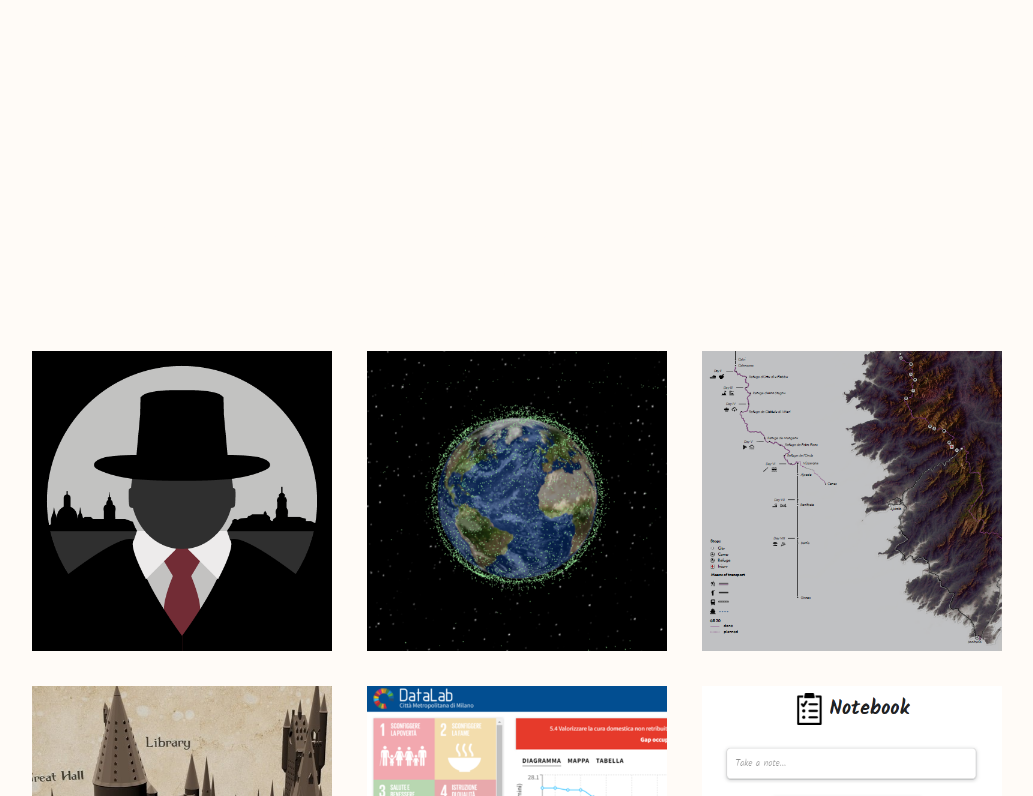
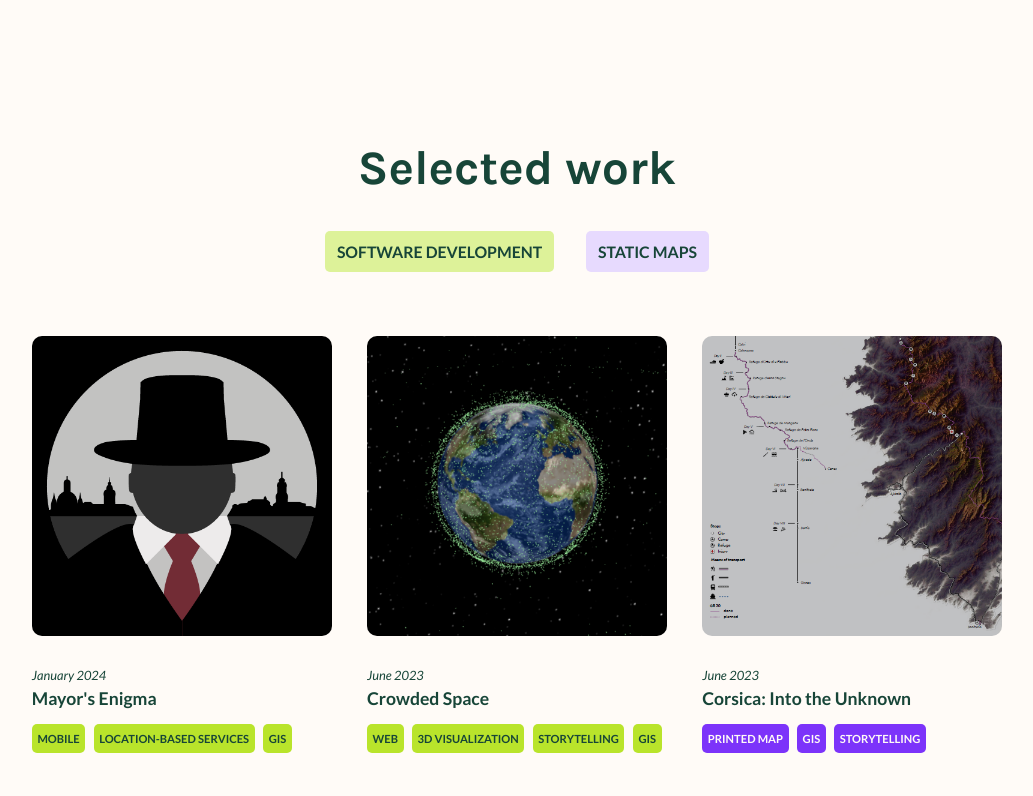
Before and after one commit to janlyczakowski/jan_lyczakowski_portfolio, a React (Create React App) app: page / in a window 1280 px wide. Shown: the part 1664-2460 px from the top of the page, without its empty margins (123-1156 px from the left). Built offline with nearby package versions, Linux system fonts and the light colour scheme.

Commit message:
selected work section changed

```diff
--- a/src/components/MyWork.jsx
+++ b/src/components/MyWork.jsx
@@ -5,91 +5,86 @@ import { PORTFOLIO_ITEMS } from '../utils/constants';
 import styles from '../css/MyWork.module.css';
 
 function MyWork() {
-  const [currentGenericCategory, setCurrentGenericCategory] = useState('all');
-  const [currentTechCategory, setCurrentTechCategory] = useState('all');
+  // Initial categories
+  const categories = ['software development', 'static maps'];
 
-  const handleCategoryChange = (category, type) => {
-    if (type === 'generic_category') {
-      setCurrentGenericCategory(category);
-    } else {
-      setCurrentTechCategory(category);
-    }
+  // Initialize state with all categories active
+  const initialActiveCategories = {};
+  categories.forEach((category) => {
+    initialActiveCategories[category] = true;
+  });
+
+  const [activeCategories, setActiveCategories] = useState(
+    initialActiveCategories
+  );
+  const [clickedCategory, setClickedCategory] = useState(null);
+
+  // Toggle active status of a category
+  const toggleCategory = (category) => {
+    setActiveCategories((prevState) => {
+      const newState = { ...prevState, [category]: !prevState[category] };
+      // Ensure at least one category remains active
+      const activeCount = Object.values(newState).filter(Boolean).length;
+      if (activeCount === 0) {
+        newState[category] = true;
+      }
+      return newState;
+    });
+    setClickedCategory(category);
+  };
+  // Check if there is at least one other active category
+  const hasOtherActiveCategories = (category) => {
+    return (
+      Object.values(activeCategories).filter((isActive, index) => {
+        const currentCategory = categories[index];
+        return isActive && currentCategory !== category;
+      }).length > 0
+    );
   };
 
-  const isCategoryActive = (category, type) => {
-    if (type === 'generic_category') {
-      return currentGenericCategory === category;
-    } else {
-      return currentTechCategory === category;
-    }
+  // Handle mouse leave to reset clicked state
+  const handleMouseLeave = () => {
+    setClickedCategory(null);
   };
 
   return (
     <section id={styles['work']}>
-      <h2 className={'section__title'}>My work</h2>
-      <ul className={`${styles.categories} ${styles.generic_categories}`}>
-        {['all', 'geo-spatial', 'other'].map((category) => (
+      <h2 className={'section_title'}>Selected work</h2>
+      <ul className={styles.categories}>
+        {categories.map((category) => (
           <li
             key={category}
             className={`${styles.category} ${
-              isCategoryActive(category, 'generic_category') && styles.active
-            }`}
-            onClick={() => handleCategoryChange(category, 'generic_category')}
-            data-filter="generic_category"
-            id={category}
+              activeCategories[category] ? styles.active : styles.inactive
+            } ${
+              activeCategories[category] && hasOtherActiveCategories(category)
+                ? styles.canHover
+                : ''
+            } ${clickedCategory === category ? styles.clicked : ''}`}
+            onClick={() => toggleCategory(category)}
+            onMouseLeave={handleMouseLeave}
+            id={styles[`${category.split(' ')[0]}_${category.split(' ')[1]}`]}
           >
             {category}
           </li>
         ))}
       </ul>
-
-      <ul className={styles.categories}>
-        {[
-          'all',
-          'html',
-          'css',
-          'javascript',
-          'three js',
-          'leaflet',
-          'react',
-          'java',
-          'luciadlightspeed',
-          'arcgis pro',
-          'adobe',
-        ].map((category) => (
-          <li
-            key={category}
-            className={`${styles.category} ${
-              isCategoryActive(category, 'category_tech') && styles.active
-            }`}
-            onClick={() => handleCategoryChange(category, 'category_tech')}
-            data-filter="category_tech"
-            id={category}
-          >
-            {category.charAt(0).toUpperCase() + category.slice(1)}
-          </li>
-        ))}
-      </ul>
-      <div className={styles.portfolio}>
-        {PORTFOLIO_ITEMS.map((item, index) => {
-          const dataSpecCorrect = item.dataSpec.includes(currentTechCategory);
-          const dataGenCorrect = item.dataGen.includes(currentGenericCategory);
-          const elementVisible = dataSpecCorrect && dataGenCorrect;
-
-          return elementVisible ? (
+      <div className={styles.projects_container}>
+        {PORTFOLIO_ITEMS.filter((item) => activeCategories[item.category]).map(
+          (item, index) => (
             <PortfolioItem
               key={index}
               navigateTo={item.navigateTo}
-              dataSpec={item.dataSpec}
-              dataGen={item.dataGen}
+              category={item.category}
               dataAttribute={item.dataAttribute}
               srcImg={item.srcImg}
               altImg={item.altImg}
-              coverText={item.coverText}
+              title={item.title}
               date={item.date}
+              keywords={item.keywords}
             />
-          ) : null;
-        })}
+          )
+        )}
       </div>
     </section>
   );
--- a/src/components/PortfolioItem.jsx
+++ b/src/components/PortfolioItem.jsx
@@ -7,41 +7,45 @@ import '../css/index.css';
 function PortfolioItem(props) {
   const {
     navigateTo,
+    category,
     dataSpec,
     dataGen,
     dataAttribute,
     srcImg,
     altImg,
-    coverText,
+    title,
     date,
+    keywords,
   } = props;
-  const [isCoverTextVisible, setIsCoverTextVisible] = useState(false);
+  // const [isCoverTextVisible, setIsCoverTextVisible] = useState(false);
 
-  const onMouseOverHandler = () => {
-    setIsCoverTextVisible(true);
-  };
+  // const onMouseOverHandler = () => {
+  //   setIsCoverTextVisible(true);
+  // };
 
-  const onMouseOutHandler = () => {
-    setIsCoverTextVisible(false);
-  };
+  // const onMouseOutHandler = () => {
+  //   setIsCoverTextVisible(false);
+  // };
 
-  const coverTextStyle = isCoverTextVisible
-    ? `${styles.portfolio_item_cover_text} ${styles.portfolio_item_cover_text_show}`
-    : `${styles.portfolio_item_cover_text}`;
+  // const coverTextStyle = isCoverTextVisible
+  //   ? `${styles.portfolio_item_cover_text} ${styles.portfolio_item_cover_text_show}`
+  //   : `${styles.portfolio_item_cover_text}`;
   return (
+    <div className={styles.project}>
       <Link
         to={navigateTo}
         className={styles.portfolio_item}
-      data-spec={dataSpec}
-      data-gen={dataGen}
-      onMouseOver={onMouseOverHandler}
-      onMouseOut={onMouseOutHandler}
+        data-category={category}
+        // data-gen={dataGen}
+        // onMouseOver={onMouseOverHandler}
+        // onMouseOut={onMouseOutHandler}
       >
-      <div className={coverTextStyle} data-attribute={dataAttribute}>
+        {/* <div className={coverTextStyle} data-attribute={dataAttribute}>
         {coverText}
         <br />
         <span className={styles.cover_text_date}>{date}</span>
-      </div>
+      </div> */}
+
         <img
           src={srcImg}
           alt={altImg}
@@ -49,6 +53,26 @@ function PortfolioItem(props) {
           data-attribute={dataAttribute}
         />
       </Link>
+      <div className={styles.description_container}>
+        <p className={styles.portfolio_date}>{date}</p>
+        <p className={styles.portfolio_title}>{title}</p>
+        <ul className={styles.portfolio_keywords}>
+          {keywords.map((keyword, index) => {
+            return (
+              <li
+                key={index}
+                className={`${styles.keyword} ${[
+                  styles[`${category.split(' ')[0]}_${category.split(' ')[1]}`],
+                ]}`}
+                data-category={category}
+              >
+                {keyword}
+              </li>
+            );
+          })}
+        </ul>
+      </div>
+    </div>
   );
 }
 
--- a/src/css/MyWork.module.css
+++ b/src/css/MyWork.module.css
@@ -1,13 +1,120 @@
+#work {
+  padding-top: 8em;
+}
+
+.categories {
+  display: flex;
+  margin-bottom: 3em;
+  margin-top: 0;
+  justify-content: center;
+  color: var(--clr-background-dark);
+  padding: 0;
+  flex-wrap: wrap;
+  font-size: 1rem;
+  font-size: 0.7em;
+}
+
+.category {
+  font-weight: var(--fw-extra-bold);
+  list-style: none;
+  padding: 0.5em 0.75em;
+  border-radius: 5px;
+  margin: 0 auto 1rem auto;
+  text-transform: uppercase;
+  transition: background-color 0.25s ease-in-out;
+  cursor: pointer;
+  background-color: var(--clr-background-light);
+}
+
+.category#software_development.active,
+.category#software_development.inactive:hover,
+.category#software_development.inactive:focus {
+  background-color: var(--clr-light-highlight-one);
+}
+.category#static_maps.active,
+.category#static_maps.inactive:hover,
+.category#static_maps.inactive:focus {
+  background-color: var(--clr-light-highlight-two);
+}
+
+.category.clicked.category.clicked {
+  pointer-events: none !important;
+}
+
+.category.active.canHover:hover,
+.category.active.canHover:focus {
+  background-color: var(--clr-background-light) !important;
+}
+
+.projects_container {
+  display: grid;
+  justify-content: center;
+  grid-template-columns: repeat(auto-fit, minmax(200px, 300px));
+  grid-gap: 2em;
+}
+.project {
+  display: flex;
+  flex-direction: column;
+}
+.portfolio_item {
+  /* background: var(--clr-grey); */
+  border-radius: 10px;
+  overflow: hidden;
+  transition: visibility 1s linear;
+  position: relative;
+  margin-bottom: 1rem;
+}
 .portfolio_img {
   transition: transform 750ms ease-in-out, opacity 250ms linear;
+  /* margin-bottom: 1rem; */
 }
-.invisible {
-  display: none;
+.portfolio_img:hover,
+.portfolio_item:focus .portfolio_img {
+  transform: scale(1.15);
+  opacity: 0.7;
 }
-.visible {
-  display: block;
+.description_container {
+  color: var(--clr-dark-color-text);
 }
-.portfolio_item_cover_text {
+.portfolio_date {
+  font-weight: var(--fw-bold);
+  font-style: italic;
+  font-size: 0.8rem;
+  margin-bottom: 0;
+}
+.portfolio_title {
+  margin-top: 0;
+  font-weight: var(--fw-extra-bold);
+  margin-bottom: 0.5em;
+}
+
+.portfolio_keywords {
+  display: flex;
+  flex-wrap: wrap;
+  list-style: none;
+  padding: 0;
+  font-size: 0.6rem;
+  text-transform: uppercase;
+  font-weight: var(--fw-extra-bold);
+}
+.keyword {
+  padding: 0.5em;
+  border-radius: 5px;
+  margin: 0 0.75em 0.75em 0;
+}
+.keyword:last-of-type {
+  margin-right: 0;
+}
+.keyword.software_development {
+  color: var(--clr-dark-color-text);
+  background-color: var(--clr-light-highlight-four);
+}
+.keyword.static_maps {
+  color: var(--clr-bright-text);
+  background-color: var(--clr-light-highlight-three);
+}
+
+/* .portfolio_item_cover_text {
   display: block;
   position: absolute;
   top: 50%;
@@ -17,79 +124,44 @@
   color: rgb(0, 0, 0);
   transform: translate(-50%, -50%);
   font-weight: var(--fw-bold);
-  /* font-style: italic; */
   visibility: hidden;
   transition: visibility 250ms linear;
 }
 .portfolio_item_cover_text_show {
   visibility: visible;
+} */
+
+@media screen and (min-width: 320px) {
+  .category {
+    margin: 0 1rem 1rem 1rem;
+  }
 }
-.portfolio_item {
-  background: var(--clr-grey);
-  overflow: hidden;
-  transition: visibility 1s linear;
-  position: relative;
+@media screen and (min-width: 600px) {
+  .categories {
+    font-size: 0.8em;
+  }
 }
-.portfolio_img:hover,
-.portfolio_item:focus .portfolio_img {
-  transform: scale(1.15);
-  opacity: 0.3;
+@media screen and (min-width: 800px) {
+  .categories {
+    font-size: 0.9em;
+  }
+  .portfolio_keywords {
+    font-size: 0.7rem;
+  }
 }
-.portfolio {
-  display: grid;
-  justify-content: center;
-  grid-template-columns: repeat(auto-fit, minmax(250px, 300px));
-  grid-gap: 2em;
+/* .cover_text_date {
+  font-size: 0.8em;
+  font-style: italic;
+} */
+
+/* .invisible {
+  display: none;
 }
+.visible {
+  display: block;
+} */
 
-/* #work {
-  padding: 6em 2em 6em 2em;
-} */
-.categories {
-  display: flex;
-  margin-bottom: 3em;
-  justify-content: center;
-  padding: 0;
-  flex-wrap: wrap;
-  font-size: 1rem;
-  font-size: 0.7em;
-}
-.generic_categories {
-  margin-top: 4em;
-}
-.category {
-  color: var(--clr-light);
-  font-weight: var(--fw-bold);
-  list-style: none;
-  margin: 0 1em 1em;
-  text-transform: uppercase;
-  letter-spacing: 1.5px;
-  cursor: pointer;
-}
-
-.category::after {
-  content: '';
-  display: block;
-  height: 1px;
-  width: 0;
-  color: var(--clr-light);
-  background: var(--clr-light);
-  visibility: hidden;
-  transition: width 300ms ease-in-out, visibility 300ms ease-in-out;
-}
-
-.category:hover::after,
-.category:focus::after {
-  visibility: visible;
-  width: 100%;
-}
-/* Exclude transition when the category is active */
-.category.active::after,
-.category.active:focus::after {
-  transition: width 0s ease-in-out, visibility 0s ease-in-out;
-}
-
-.active {
+/* .active {
   border-bottom: 1px solid var(--clr-light);
   pointer-events: none;
 }
@@ -97,14 +169,4 @@
   padding-bottom: 3px;
   border-bottom: 2px solid var(--clr-light);
   pointer-events: none;
-}
-.cover_text_date {
-  font-size: 0.8em;
-  font-style: italic;
-}
-
-@media screen and (min-width: 1000px) {
-  .categories {
-    font-size: 0.9em;
-  }
-}
+} */
--- a/src/css/index.css
+++ b/src/css/index.css
@@ -13,6 +13,7 @@
   --fw-reg: 300;
   --fw-bold: 500;
   --fw-extra-bold: 700;
+  /* --fw-extra-extra-bold: 800; */
 
   --clr-background-light: #fffbf7;
   --clr-background-dark: #174538;
@@ -23,7 +24,7 @@
 
   --clr-light-highlight-one: #ddf299;
   --clr-light-highlight-two: #e7dafe;
-  --clr-light-highlight-three: #6713f9;
+  --clr-light-highlight-three: #7c33fa;
   --clr-light-highlight-four: #b9e42b;
 
   --fs-h1: 3rem;
@@ -105,7 +106,7 @@ h3 {
 /*General*/
 
 section {
-  padding: 4em 2em;
+  padding: 6em 2em;
   max-width: 1100px;
   margin: auto;
 }
@@ -122,7 +123,7 @@ section:last-of-type,
   font-weight: var(--fw-extra-bold);
   color: var(--clr-dark-color-text);
   text-align: center;
-  margin-bottom: 1em;
+  margin-bottom: 0.75em;
 }
 /* .section_subtitle {
   font-size: var(--fs-h3);
--- a/src/utils/constants.js
+++ b/src/utils/constants.js
@@ -12,61 +12,53 @@ import mayorEnigmaImg from '../resources/img/mayor_enigma_icon.png';
 export const PORTFOLIO_ITEMS = [
   {
     navigateTo: 'mywork/mayor_enigma',
-    dataSpec: ['all', 'java'],
-    dataGen: ['all', 'geo-spatial'],
+    category: 'software development',
     dataAttribute: 'mayor_enigma',
     srcImg: mayorEnigmaImg,
     altImg: "The icon of the Mayor's Enigma mobile app",
-    coverText: `Mayor's Enigma`,
+    title: `Mayor's Enigma`,
     date: 'January 2024',
+    keywords: ['Mobile', 'Location-based services', 'GIS'],
   },
   {
     navigateTo: 'mywork/crowded_space',
-    dataSpec: ['all', 'html', 'css', 'javascript', 'react', 'three js'],
-    dataGen: ['all', 'geo-spatial'],
+    category: 'software development',
     dataAttribute: 'crowded_space',
     srcImg: crowdedSpaceImg,
     altImg: 'Crowded Space',
-    coverText: 'Crowded Space',
+    title: 'Crowded Space',
     date: 'June 2023',
+    keywords: ['Web', '3D visualization', 'Storytelling', 'GIS'],
   },
   {
     navigateTo: 'mywork/corsica',
-    dataSpec: ['all', 'arcgis pro', 'adobe'],
-    dataGen: ['all', 'geo-spatial'],
+    category: 'static maps',
     dataAttribute: 'corsica',
     srcImg: corsicaImg,
     altImg: 'Corsica map',
-    coverText: 'Corsica: Into the Unknown',
+    title: 'Corsica: Into the Unknown',
     date: 'June 2023',
+    keywords: ['Printed map', 'GIS', 'Storytelling'],
   },
   {
     navigateTo: 'mywork/hogwarts',
-    dataSpec: [
-      'all',
-      'html',
-      'css',
-      'javascript',
-      'react',
-      'adobe',
-      'three js',
-    ],
-    dataGen: ['all', 'other'],
+    category: 'software development',
     dataAttribute: 'hogwarts',
     srcImg: hogwartsImg,
     altImg: 'An icon of the hogwarts project',
-    coverText: 'Unlocking Hogwarts: A Case Study on School Accessibility',
+    title: 'Unlocking Hogwarts: A Case Study on School Accessibility',
     date: 'February 2023',
+    keywords: ['Web', '3D visualization', 'Case study'],
   },
   {
     navigateTo: 'mywork/datalab_milan',
-    dataSpec: ['all', 'html', 'css', 'javascript', 'react', 'leaflet'],
-    dataGen: ['all', 'other'],
+    category: 'software development',
     dataAttribute: 'datalab',
     srcImg: datalabImg,
     altImg: 'Datalab - SDG Monitoring Dashboard',
-    coverText: 'Datalab - SDG Monitoring Dashboard',
+    title: 'Datalab - SDG Monitoring Dashboard',
     date: 'May 2022',
+    keywords: ['Web', 'GIS', 'Dashboard'],
   },
   // {
   //   navigateTo: 'mywork/earthquakes',
@@ -75,18 +67,18 @@ export const PORTFOLIO_ITEMS = [
   //   dataAttribute: 'earthquakes',
   //   srcImg: earthquakesImg,
   //   altImg: 'A map of the earthquakes',
-  //   coverText: 'Latest worldwide earthquakes',
+  //   title: 'Latest worldwide earthquakes',
   //   date: 'May 2021',
   // },
   {
     navigateTo: 'mywork/notebook',
-    dataSpec: ['all', 'html', 'css', 'javascript'],
-    dataGen: ['all', 'other'],
+    category: 'software development',
     dataAttribute: 'notebook',
     srcImg: notebookImg,
     altImg: 'An icon of the notebook app',
-    coverText: 'Notebook',
+    title: 'Notebook',
     date: 'April 2021',
+    keywords: ['Web'],
   },
   // {
   //   navigateTo: 'mywork/jazz_club',
@@ -95,19 +87,19 @@ export const PORTFOLIO_ITEMS = [
   //   dataAttribute: 'sebs',
   //   srcImg: jazzClubImg,
   //   altImg: "Seb's jazz club",
-  //   coverText: `Seb's jazz club`,
+  //   title: `Seb's jazz club`,
   //   date: 'March 2021',
   // },
   {
     navigateTo: 'mywork/gliders',
-    dataSpec: ['all', 'java', 'luciadlightspeed'],
-    dataGen: ['all', 'geo-spatial'],
+    category: 'software development',
     dataAttribute: 'gliders',
     srcImg: glidersImg,
     altImg: "An icon of gliders' visualization",
-    coverText: `An analysis of the possibilities of geospatial dynamic data’s
+    title: `An analysis of the possibilities of geospatial dynamic data’s
     visualization using the LUCIAD software`,
     date: 'February 2021',
+    keywords: ['Desktop', '3D visualization', 'GIS', 'Dynamic visualization'],
   },
 ];
 
```
Lines whose indentation alone changed are shown as unchanged.
